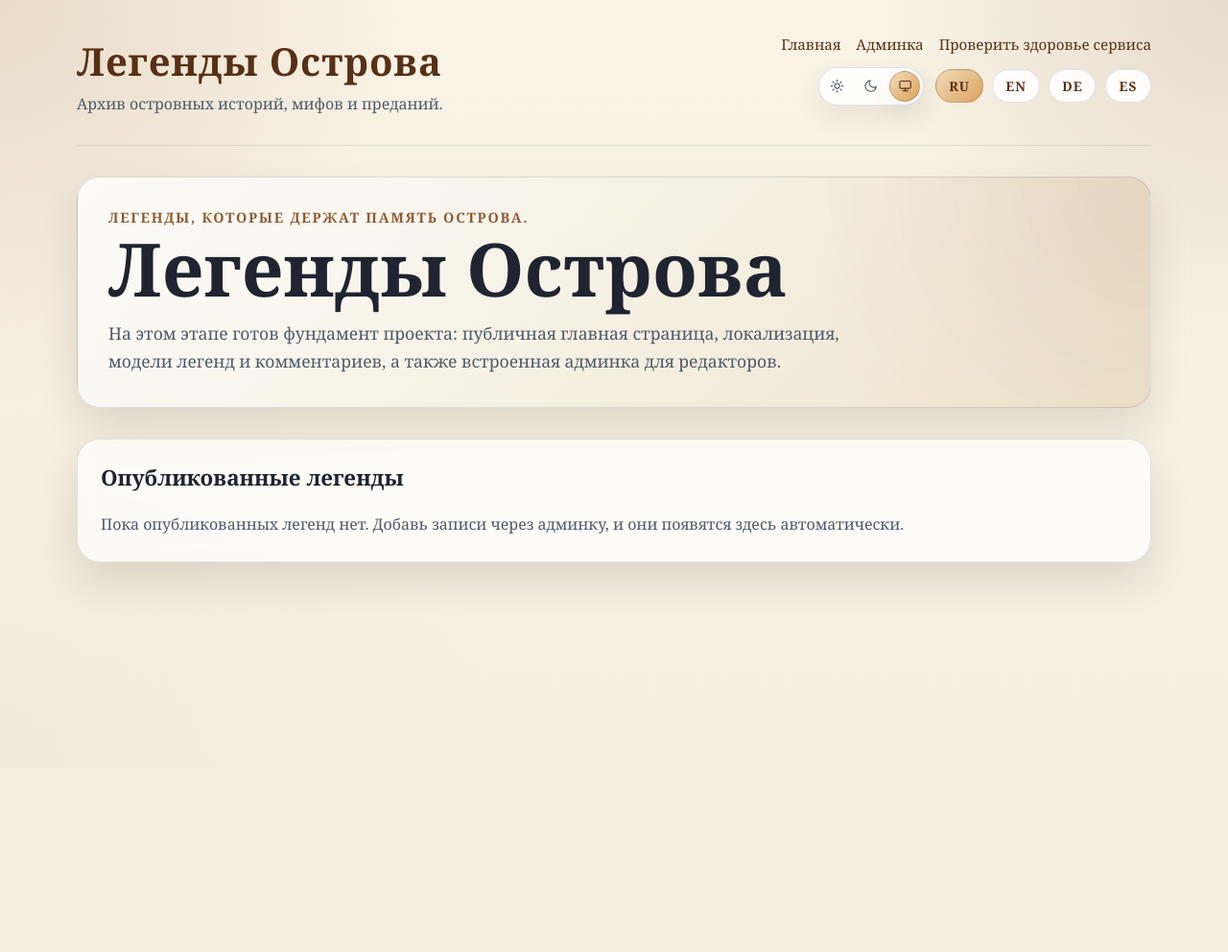
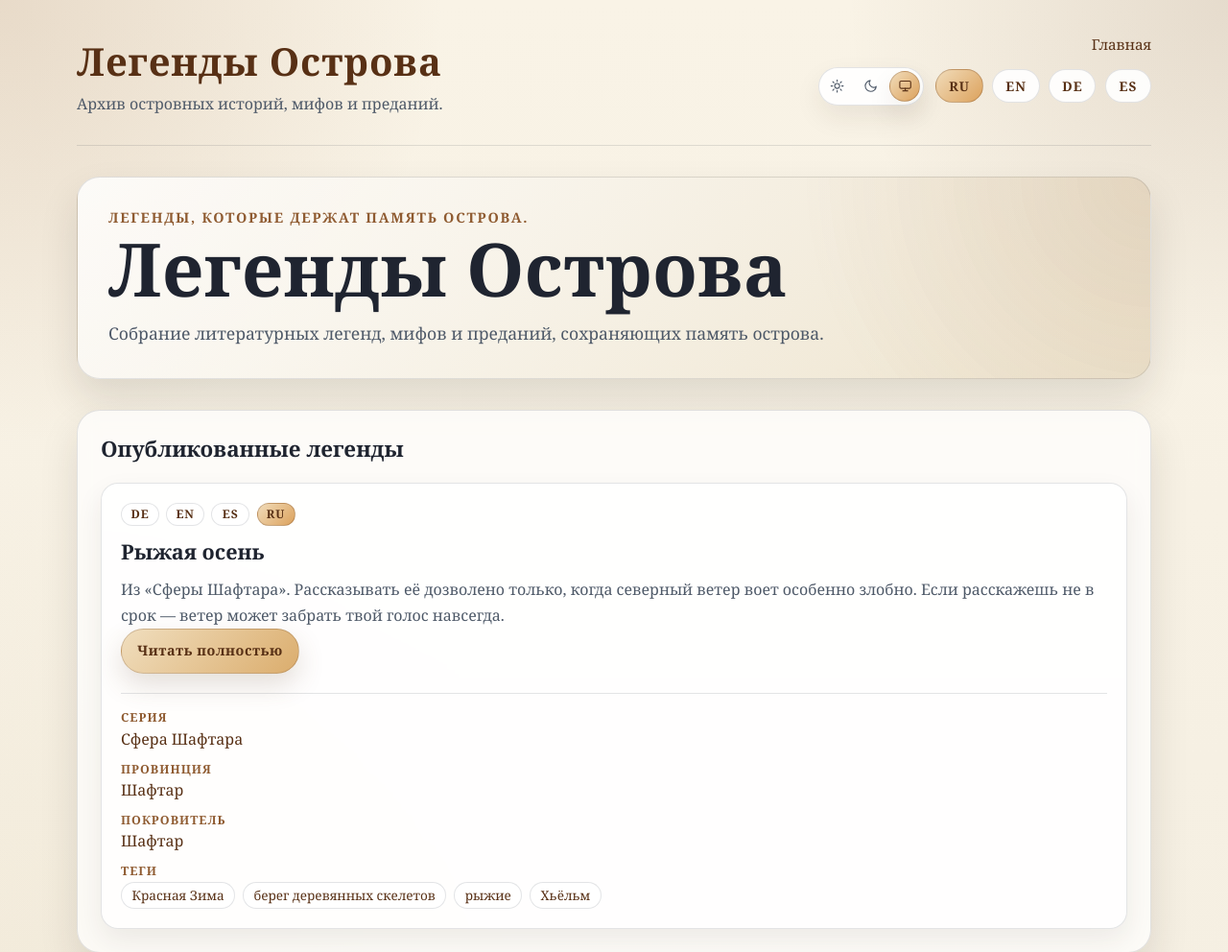
Before and after one commit to rakatanui/ostrov, a Django app: page / in a window 1280 px wide. Shown: the top 992 px of the page at 96% size. Before the commit the page ends 610 px from the top, so only its background shows below. Run offline with Django 5.2, Linux system fonts and the light colour scheme; data comes from the database, SQL or seed files in the repository; data that the repository does not hold is empty.

Commit message:
Update translations and improve localization flow
Localization:
- Updated Russian, German, English, and Spanish translations in `.po` files for improved consistency and clarity.
- Corrected and replaced placeholder texts with finalized descriptions for various UI elements.

Features:
- Added `django-admin compilemessages` step to the Dockerfile for automatic message compilation during image build.

Content:
- Seeded database with initial literary legends in multiple languages (translations and metadata for “The Sphere of Shaftar” and “The Red Autumn” series).
- Included migration script for seeding minimal content to facilitate testing and development.

UI Enhancements:
- Adjusted homepage texts with finalized descriptions of the project’s purpose and features.
- Removed unnecessary navigation links (Admin and Health Endpoint) to declutter the interface.

These changes improve the localization workflow, provide meaningful default content, and streamline the user experience.

```diff
--- a/src/templates/base.html
+++ b/src/templates/base.html
@@ -40,7 +40,7 @@
         }());
     </script>
     <title>{% block title %}{% trans "Легенды Острова" %}{% endblock %}</title>
-    <meta name="description" content="{% block meta_description %}{% trans "Черновой проект сайта для публикации литературных легенд с редакторской модерацией." %}{% endblock %}">
+    <meta name="description" content="{% block meta_description %}{% trans "Литературные легенды, мифы и предания острова." %}{% endblock %}">
     <link rel="stylesheet" href="{% static 'css/site.css' %}">
     <script src="{% static 'js/theme-switcher.js' %}" defer></script>
 </head>
@@ -54,8 +54,6 @@
             <div class="header-tools">
                 <nav class="site-nav" aria-label="{% trans 'Основная навигация' %}">
                     <a href="{% url 'home' %}">{% trans "Главная" %}</a>
-                    <a href="/admin/">{% trans "Админка" %}</a>
-                    <a href="/health/">{% trans "Проверить здоровье сервиса" %}</a>
                 </nav>
                 {% get_available_languages as AVAILABLE_LANGUAGES %}
                 {% get_language_info_list for AVAILABLE_LANGUAGES as language_info_list %}
--- a/src/templates/core/home.html
+++ b/src/templates/core/home.html
@@ -8,7 +8,7 @@
         <p class="eyebrow">{% trans "Легенды, которые держат память острова." %}</p>
         <h1>{% trans "Легенды Острова" %}</h1>
         <p class="hero-copy">
-            {% trans "На этом этапе готов фундамент проекта: публичная главная страница, локализация, модели легенд и комментариев, а также встроенная админка для редакторов." %}
+            {% trans "Собрание литературных легенд, мифов и преданий, сохраняющих память острова." %}
         </p>
     </section>
 
@@ -25,7 +25,7 @@
             </div>
         {% else %}
             <p class="empty-state">
-                {% trans "Пока опубликованных легенд нет. Добавь записи через админку, и они появятся здесь автоматически." %}
+                {% trans "Сейчас в архиве ещё нет опубликованных легенд." %}
             </p>
         {% endif %}
     </section>
```
Also changed, not shown: src/apps/legends/migrations/0004_seed_minimal_content.py (added), src/locale/de/LC_MESSAGES/django.po, src/locale/en/LC_MESSAGES/django.po, src/locale/es/LC_MESSAGES/django.po, 1 other file.
